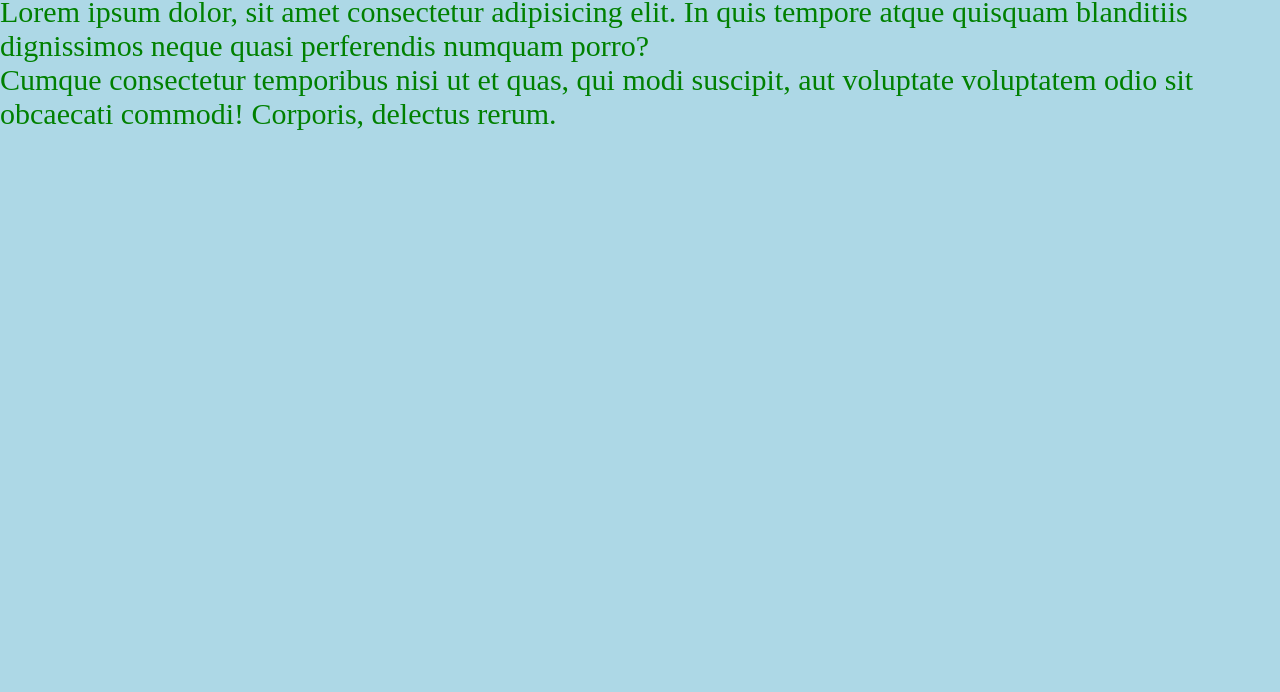
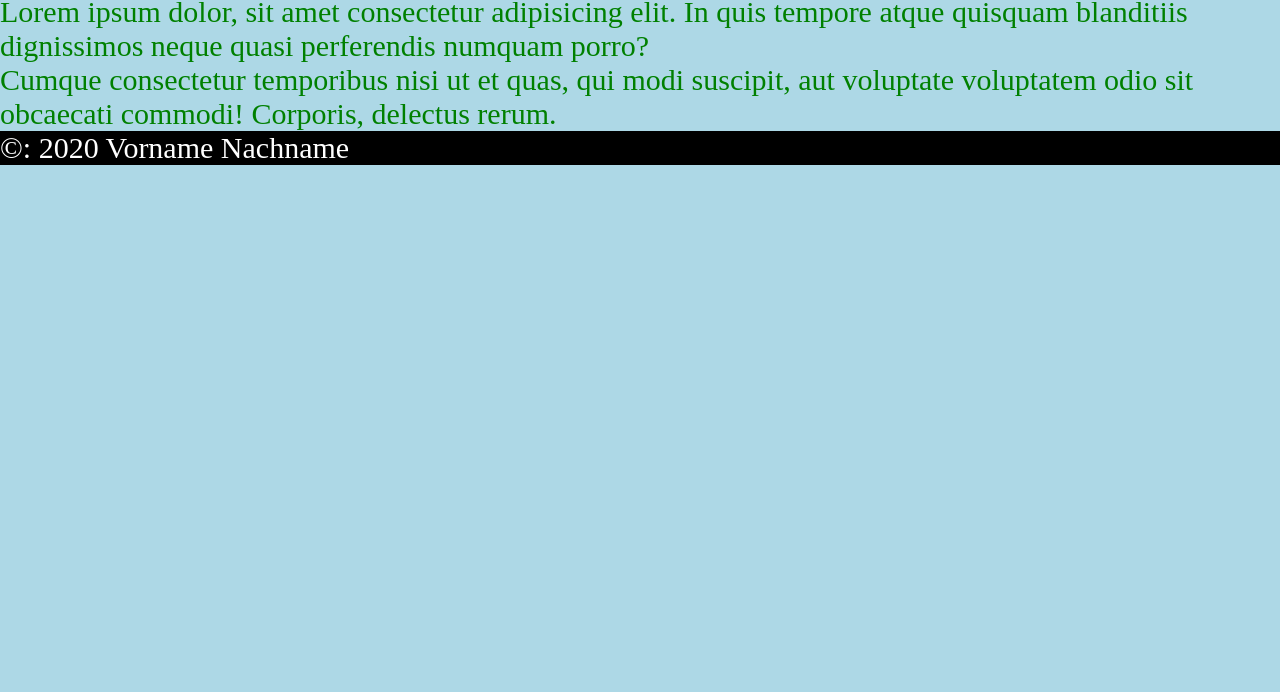
Before and after one commit to edi2911/erste-webseite, a plain HTML site: page index.html in a window 1280 px wide. Shown: the part 108-800 px from the top of the page. Drawn offline with Linux system fonts and the light colour scheme.

Commit message:
Footer Bereich in html und css hinzugefügt

```diff
--- a/index.html
+++ b/index.html
@@ -21,5 +21,8 @@
         rerum.
       </p>
     </main>
+    <footer>
+      &copy: 2020 Vorname Nachname
+    </footer>
   </body>
 </html>
--- a/style.css
+++ b/style.css
@@ -8,3 +8,7 @@ body {
   font-size: 30px;
   color: green;
 }
+footer {
+  background: black;
+  color: white;
+}
```
